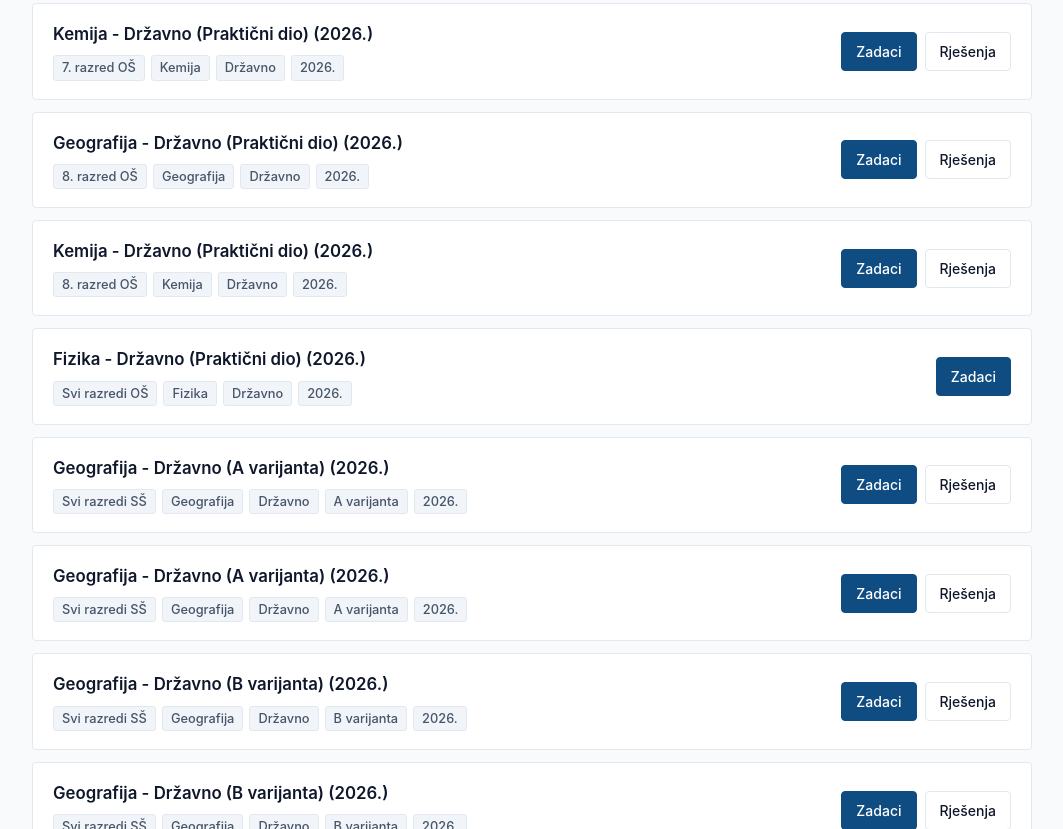
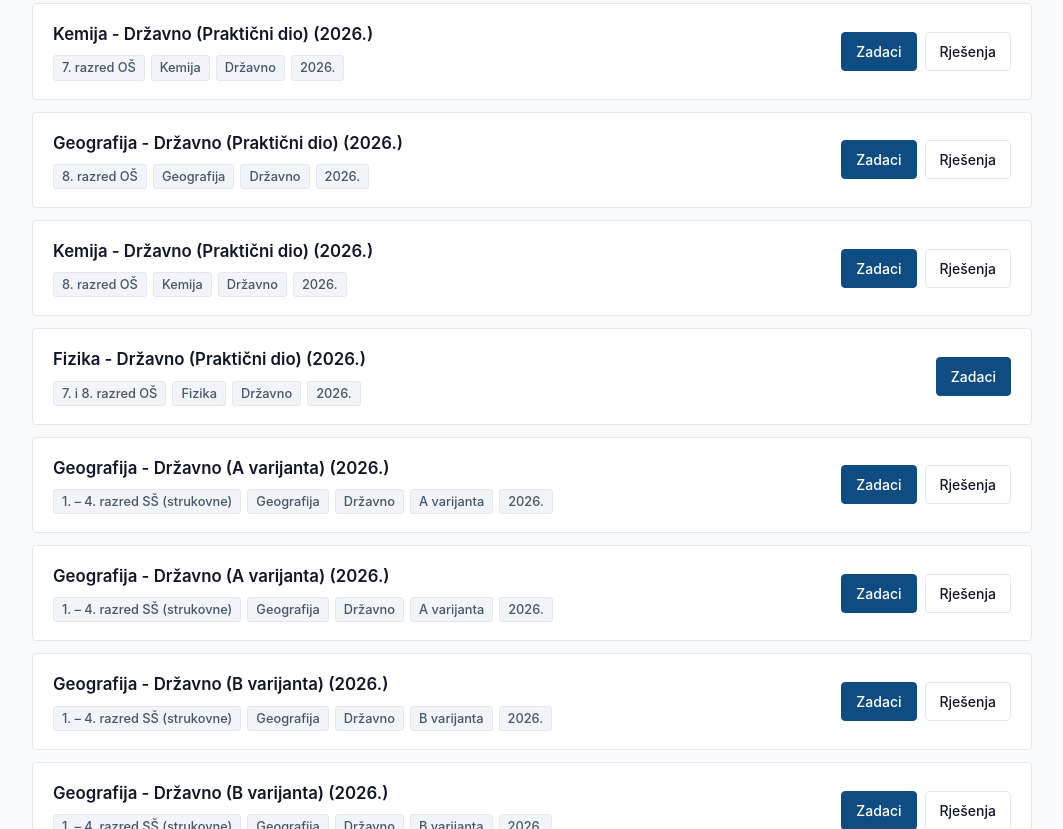
Before and after one commit to franbackup9-design/sva-natjecanja, a plain HTML site: page index.html in a window 1280 px wide. Shown: the part 1971-2800 px from the top of the page, without its empty margins (108-1171 px from the left). Drawn offline with Linux system fonts and the light colour scheme.

Commit message:
Popravak nepoznate pogreške

```diff
--- a/index.html
+++ b/index.html
@@ -79,6 +79,6 @@
     </section>
   </main>
 
-  <script src="script.js"></script>
+  <script src="script.js?v=4"></script>
 </body>
 </html>
--- a/script.js
+++ b/script.js
@@ -45,6 +45,21 @@ const razinaFilter = document.getElementById("razinaFilter");
 const godinaFilter = document.getElementById("godinaFilter");
 const resetBtn = document.getElementById("resetBtn");
 
+function opisRazreda(razred, predmet) {
+  if (razred === "os") {
+    if (predmet === "fiz") return "7. i 8. razred OŠ";
+    if (predmet === "mat") return "4. – 8. razred OŠ";
+    return "Osnovna škola (svi razredi)";
+  }
+  if (razred === "ss") {
+    if (predmet === "geo") return "1. – 4. razred SŠ (strukovne)";
+    if (predmet === "mat") return "1. – 4. razred SŠ";
+    if (predmet === "inf") return "1. – 4. razred SŠ";
+    return "Srednja škola (svi razredi)";
+  }
+  return naziviRazreda[razred] || razred;
+}
+
 async function ucitajPdfove() {
   try {
     const response = await fetch("popis.json?v=" + Date.now());
@@ -55,7 +70,6 @@ async function ucitajPdfove() {
     const files = await response.json();
     const pdfImena = new Set(files);
 
-    // Ignoriraj numerirane duplikate tipa -2.pdf, -3.pdf
     const cisteDatoteke = [...pdfImena].filter(ime => !/-\d+\.pdf$/i.test(ime));
 
     const dodatniNastavci = ["-rj.pdf", "-list.pdf", "-transkript.pdf", "-prakticni-rj.pdf"];
@@ -90,7 +104,7 @@ async function ucitajPdfove() {
         razina,
         godina,
         varijanta,
-        naziv: `${naziviPredmeta[predmet] || predmet} - ${naziviRazina[razina] || razina}${oznakaVarijante} (${godina}.)`,
+        naziv: `${naziviPredmeta[predmet] || predmet} - ${naziviRazina[razina] || razina}${oznakaVarijante}${godina ? ` (${godina}.)` : ""}`,
         zadaciUrl: `${PDF_FOLDER}/${ime}`,
         rjesenjaUrl: pdfImena.has(rjIme) ? `${PDF_FOLDER}/${rjIme}` : "",
         transkriptUrl: pdfImena.has(transkriptIme) ? `${PDF_FOLDER}/${transkriptIme}` : "",
@@ -98,10 +112,9 @@ async function ucitajPdfove() {
       };
     });
 
-    // Dodaj i one ispite za koje postoji samo -rj.pdf
     const postojeciKodovi = new Set(svaNatjecanja.map(n => n.kod));
     cisteDatoteke
-      .filter(ime => ime.toLowerCase().endsWith("-rj.pdf") && !ime.toLowerCase().endsWith("-prakticni-rj.pdf"))
+      .filter(ime => ime.toLowerCase().endsWith("-rj.pdf"))
       .forEach(rjIme => {
         const bazniKod = rjIme.replace(/-rj\.pdf$/i, "");
         if (postojeciKodovi.has(bazniKod)) return;
@@ -112,8 +125,9 @@ async function ucitajPdfove() {
         const razina = dijelovi.at(2) || "";
         const godinaMatch = bazniKod.match(/(20\d{2})/);
         const godina = godinaMatch ? godinaMatch.at(0) : "";
+        const jePrakticni = dijelovi.includes("prakticni");
         const varijanta = dijelovi.includes("A") ? "A" : dijelovi.includes("B") ? "B" : dijelovi.includes("C") ? "C" : "";
-        const oznakaVarijante = varijanta ? ` (${varijanta} varijanta)` : "";
+        const oznakaVarijante = varijanta ? ` (${varijanta} varijanta)` : (jePrakticni ? " (Praktični dio)" : "");
 
         svaNatjecanja.push({
           kod: bazniKod,
@@ -122,7 +136,7 @@ async function ucitajPdfove() {
           razina,
           godina,
           varijanta,
-          naziv: `${naziviPredmeta[predmet] || predmet} - ${naziviRazina[razina] || razina}${oznakaVarijante} (${godina}.)`,
+          naziv: `${naziviPredmeta[predmet] || predmet} - ${naziviRazina[razina] || razina}${oznakaVarijante}${godina ? ` (${godina}.)` : ""}`,
           zadaciUrl: "",
           rjesenjaUrl: `${PDF_FOLDER}/${rjIme}`,
           transkriptUrl: "",
@@ -178,11 +192,11 @@ function prikaziNatjecanja() {
       <div class="item-info">
         <h2>${n.naziv}</h2>
         <div class="meta-tags">
-          <span class="tag">${naziviRazreda[n.razred] || n.razred}</span>
+          <span class="tag">${opisRazreda(n.razred, n.predmet)}</span>
           <span class="tag">${naziviPredmeta[n.predmet] || n.predmet}</span>
           <span class="tag">${naziviRazina[n.razina] || n.razina}</span>
           ${n.varijanta ? `<span class="tag">${n.varijanta} varijanta</span>` : ""}
-          <span class="tag">${n.godina}.</span>
+          ${n.godina ? `<span class="tag">${n.godina}.</span>` : ""}
         </div>
       </div>
       <div class="item-actions">
```
Also changed, not shown: 2 other files.
